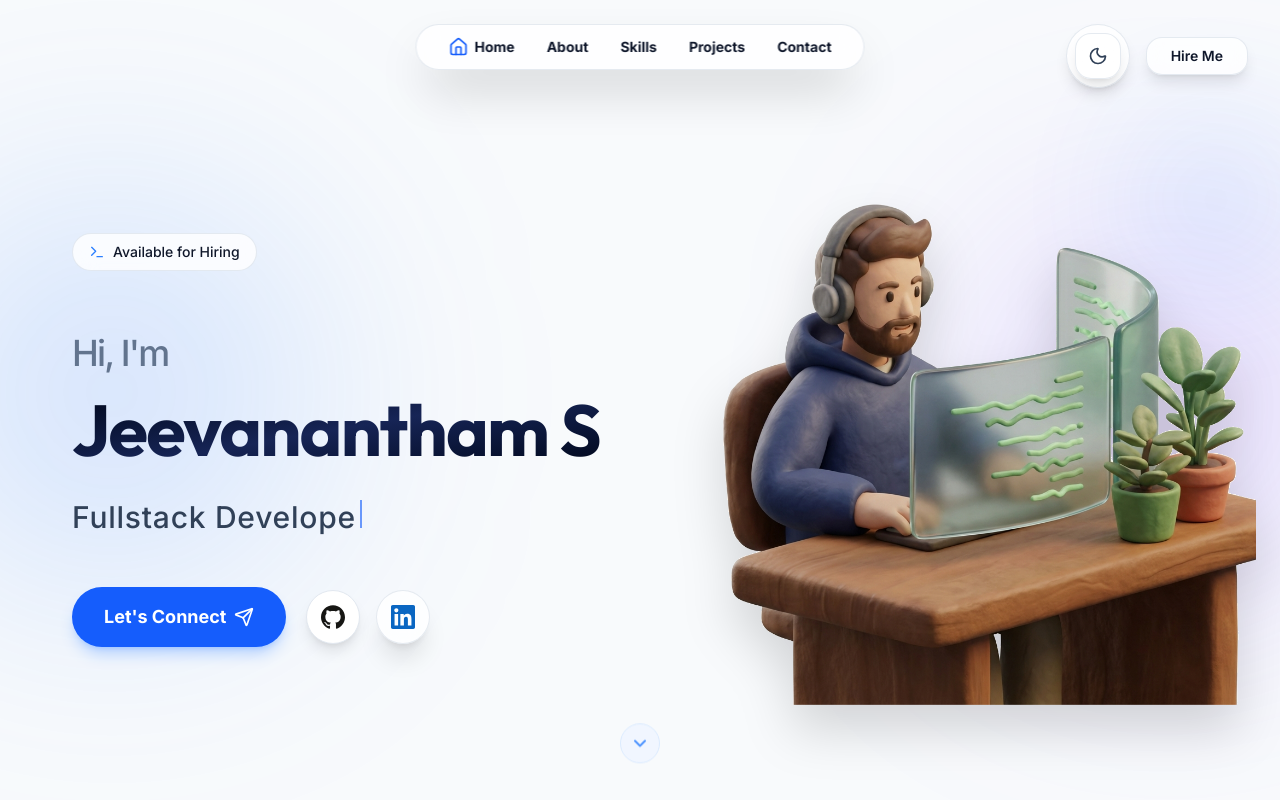
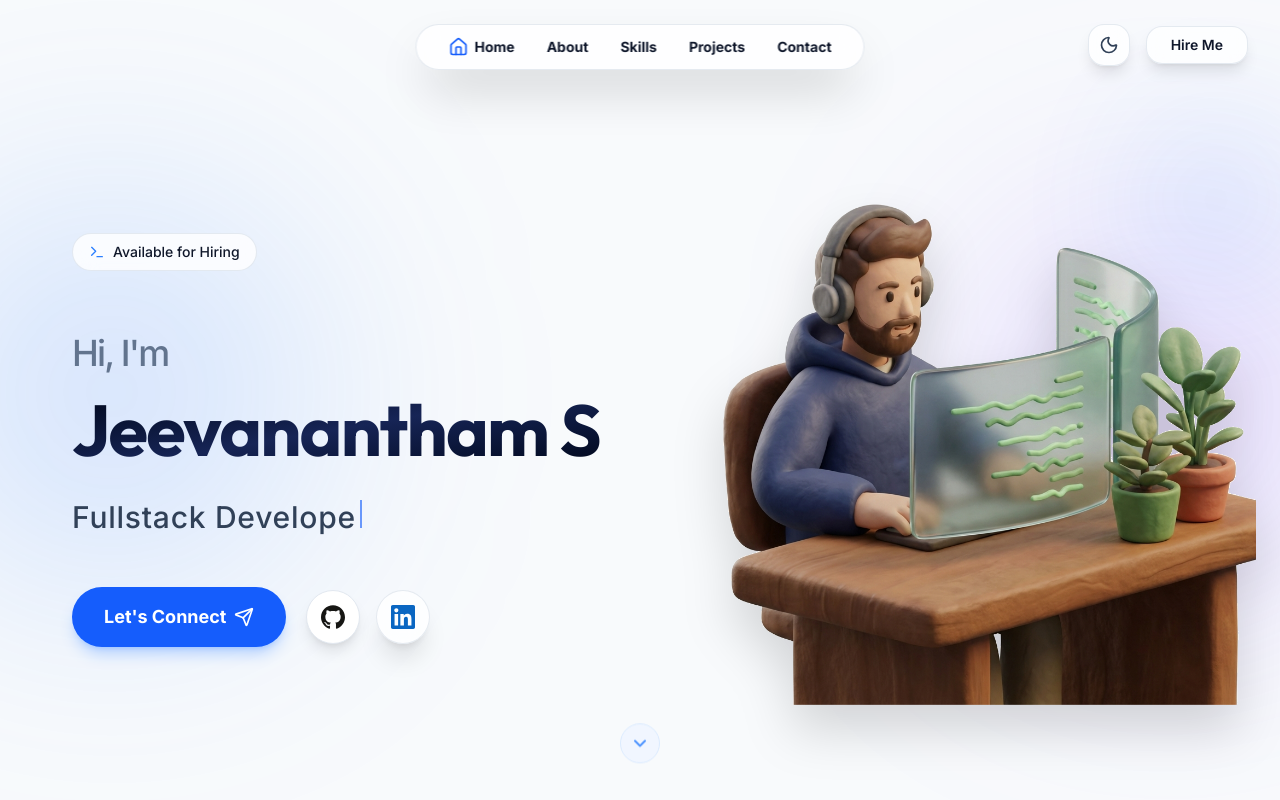
Before and after one commit to Jeeva1121/Portfolio, a Next.js app: page / in a window 1280 px wide. Shown: the top 800 px of the page. Built offline with nearby package versions, Linux system fonts and the light colour scheme.

Commit message:
style: achieve single neat circular theme toggle by removing nested glass wrapper

```diff
--- a/src/components/Navbar.tsx
+++ b/src/components/Navbar.tsx
@@ -116,9 +116,7 @@ export default function Navbar() {
                 className="hidden md:flex fixed top-6 right-8 z-50 items-center gap-4"
             >
                 <div className="flex items-center gap-4">
-                    <div className="glass p-2 rounded-full shadow-lg border-white/10 flex items-center justify-center">
-                        <ThemeToggle />
-                    </div>
+                    <ThemeToggle />
                     <a
                         href="#contact"
                         className="glass-button py-2! px-6! text-sm font-bold rounded-full text-slate-900 dark:text-white whitespace-nowrap"
--- a/src/components/ThemeToggle.tsx
+++ b/src/components/ThemeToggle.tsx
@@ -30,7 +30,7 @@ export default function ThemeToggle() {
     return (
         <button
             onClick={toggleTheme}
-            className="glass-button p-3! flex items-center justify-center hover:scale-110 active:scale-90 transition-all"
+            className="glass-button p-2.5! flex items-center justify-center hover:scale-110 active:scale-90 transition-all"
             aria-label="Toggle Theme"
         >
             {dark ? (
```
